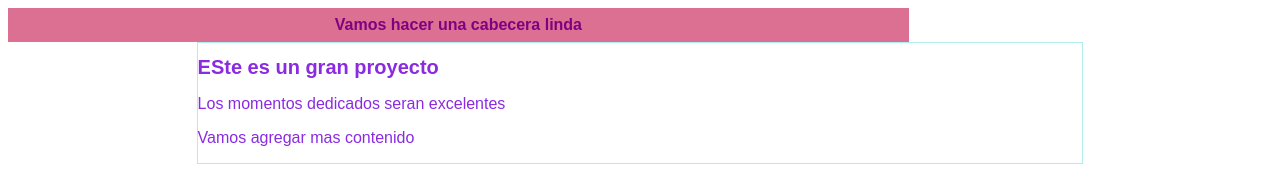
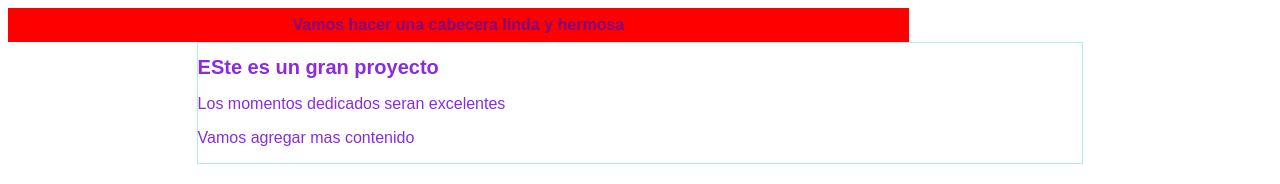
Before and after one commit to Marisol0911/hyperblog-, a plain HTML site: page index.html in a window 1280 px wide. Drawn offline with Linux system fonts and the light colour scheme.

Commit message:
modifieque la cabecera y color de texto

```diff
--- a/Style/estilos.css
+++ b/Style/estilos.css
@@ -21,7 +21,7 @@ body
 
 #cabecera
 {
-    background-color: palevioletred;
+    background-color: red;
     color: purple;
     font-weight: bold;
     margin: 0;
--- a/index.html
+++ b/index.html
@@ -9,7 +9,7 @@
 </head>
 <body>
     <div id="cabecera">
-        Vamos hacer una cabecera linda
+        Vamos hacer una cabecera linda y hermosa
     </div>
     <div id="container">
         <div id="post">
```
